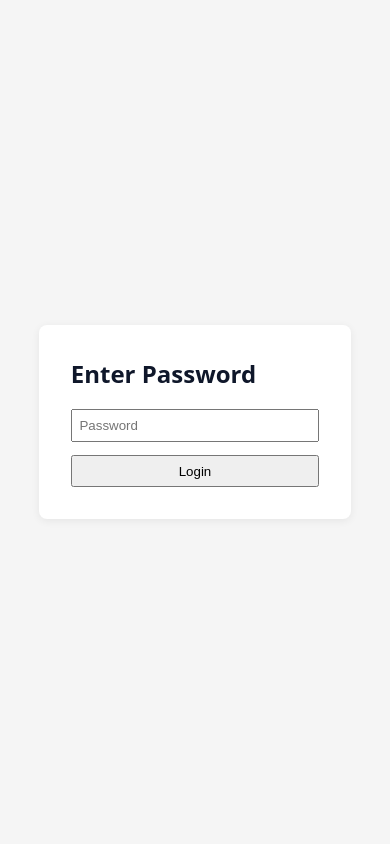
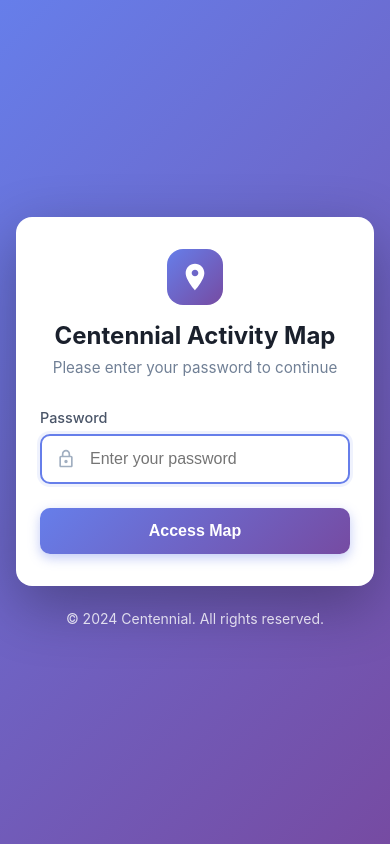
Before and after one commit to CentennialRepository/centennial-activity-map, a website: page public/login.html in a window 390 px wide. Drawn offline with Linux system fonts and the light colour scheme.

Commit message:
Redesign login page: modern, responsive, and beautiful UI

```diff
--- a/public/login.html
+++ b/public/login.html
@@ -4,20 +4,198 @@
     <meta charset="utf-8" />
     <meta name="viewport" content="width=device-width, initial-scale=1" />
     <title>Login - Centennial Activity Map</title>
-    <link rel="stylesheet" href="./styles.css" />
     <style>
-      body { display: flex; align-items: center; justify-content: center; height: 100vh; background: #f5f5f5; }
-      .login-box { background: #fff; padding: 2em; border-radius: 8px; box-shadow: 0 2px 8px #0001; }
-      .login-box h2 { margin-top: 0; }
-      .login-box input[type="password"] { width: 100%; padding: 0.5em; margin-bottom: 1em; }
-      .login-box button { width: 100%; padding: 0.5em; }
+      * {
+        margin: 0;
+        padding: 0;
+        box-sizing: border-box;
+      }
+
+      body {
+        font-family: -apple-system, BlinkMacSystemFont, "Segoe UI", Roboto, "Helvetica Neue", Arial, sans-serif;
+        display: flex;
+        align-items: center;
+        justify-content: center;
+        min-height: 100vh;
+        background: linear-gradient(135deg, #667eea 0%, #764ba2 100%);
+        padding: 1rem;
+      }
+
+      .login-container {
+        width: 100%;
+        max-width: 420px;
+        animation: slideIn 0.4s ease-out;
+      }
+
+      @keyframes slideIn {
+        from {
+          opacity: 0;
+          transform: translateY(-20px);
+        }
+        to {
+          opacity: 1;
+          transform: translateY(0);
+        }
+      }
+
+      .login-box {
+        background: #fff;
+        padding: 2.5rem;
+        border-radius: 16px;
+        box-shadow: 0 20px 60px rgba(0, 0, 0, 0.3);
+      }
+
+      .logo {
+        text-align: center;
+        margin-bottom: 2rem;
+      }
+
+      .logo-icon {
+        width: 64px;
+        height: 64px;
+        background: linear-gradient(135deg, #667eea 0%, #764ba2 100%);
+        border-radius: 16px;
+        display: inline-flex;
+        align-items: center;
+        justify-content: center;
+        margin-bottom: 1rem;
+      }
+
+      .logo-icon svg {
+        width: 32px;
+        height: 32px;
+        fill: white;
+      }
+
+      .login-box h1 {
+        font-size: 1.75rem;
+        font-weight: 700;
+        color: #1a202c;
+        text-align: center;
+        margin-bottom: 0.5rem;
+      }
+
+      .login-box p {
+        color: #718096;
+        text-align: center;
+        margin-bottom: 2rem;
+        font-size: 0.95rem;
+      }
+
+      .form-group {
+        margin-bottom: 1.5rem;
+      }
+
+      .form-group label {
+        display: block;
+        color: #4a5568;
+        font-weight: 500;
+        margin-bottom: 0.5rem;
+        font-size: 0.9rem;
+      }
+
+      .input-wrapper {
+        position: relative;
+      }
+
+      .input-wrapper svg {
+        position: absolute;
+        left: 1rem;
+        top: 50%;
+        transform: translateY(-50%);
+        width: 20px;
+        height: 20px;
+        fill: #a0aec0;
+        pointer-events: none;
+      }
+
+      .login-box input[type="password"] {
+        width: 100%;
+        padding: 0.875rem 1rem 0.875rem 3rem;
+        border: 2px solid #e2e8f0;
+        border-radius: 10px;
+        font-size: 1rem;
+        transition: all 0.2s ease;
+        outline: none;
+      }
+
+      .login-box input[type="password"]:focus {
+        border-color: #667eea;
+        box-shadow: 0 0 0 3px rgba(102, 126, 234, 0.1);
+      }
+
+      .login-box button {
+        width: 100%;
+        padding: 0.875rem;
+        background: linear-gradient(135deg, #667eea 0%, #764ba2 100%);
+        color: white;
+        border: none;
+        border-radius: 10px;
+        font-size: 1rem;
+        font-weight: 600;
+        cursor: pointer;
+        transition: all 0.2s ease;
+        box-shadow: 0 4px 12px rgba(102, 126, 234, 0.4);
+      }
+
+      .login-box button:hover {
+        transform: translateY(-2px);
+        box-shadow: 0 6px 20px rgba(102, 126, 234, 0.5);
+      }
+
+      .login-box button:active {
+        transform: translateY(0);
+      }
+
+      .footer-text {
+        text-align: center;
+        color: rgba(255, 255, 255, 0.8);
+        margin-top: 1.5rem;
+        font-size: 0.875rem;
+      }
+
+      @media (max-width: 480px) {
+        .login-box {
+          padding: 2rem 1.5rem;
+        }
+
+        .login-box h1 {
+          font-size: 1.5rem;
+        }
+
+        .logo-icon {
+          width: 56px;
+          height: 56px;
+        }
+      }
     </style>
   </head>
   <body>
-    <form class="login-box" method="POST" action="/login">
-      <h2>Enter Password</h2>
-      <input type="password" name="password" placeholder="Password" required />
-      <button type="submit">Login</button>
-    </form>
+    <div class="login-container">
+      <form class="login-box" method="POST" action="/login">
+        <div class="logo">
+          <div class="logo-icon">
+            <svg viewBox="0 0 24 24" xmlns="http://www.w3.org/2000/svg">
+              <path d="M12 2C8.13 2 5 5.13 5 9c0 5.25 7 13 7 13s7-7.75 7-13c0-3.87-3.13-7-7-7zm0 9.5c-1.38 0-2.5-1.12-2.5-2.5s1.12-2.5 2.5-2.5 2.5 1.12 2.5 2.5-1.12 2.5-2.5 2.5z"/>
+            </svg>
+          </div>
+          <h1>Centennial Activity Map</h1>
+          <p>Please enter your password to continue</p>
+        </div>
+
+        <div class="form-group">
+          <label for="password">Password</label>
+          <div class="input-wrapper">
+            <svg viewBox="0 0 24 24" xmlns="http://www.w3.org/2000/svg">
+              <path d="M18 8h-1V6c0-2.76-2.24-5-5-5S7 3.24 7 6v2H6c-1.1 0-2 .9-2 2v10c0 1.1.9 2 2 2h12c1.1 0 2-.9 2-2V10c0-1.1-.9-2-2-2zM9 6c0-1.66 1.34-3 3-3s3 1.34 3 3v2H9V6zm9 14H6V10h12v10zm-6-3c1.1 0 2-.9 2-2s-.9-2-2-2-2 .9-2 2 .9 2 2 2z"/>
+            </svg>
+            <input type="password" id="password" name="password" placeholder="Enter your password" required autofocus />
+          </div>
+        </div>
+
+        <button type="submit">Access Map</button>
+      </form>
+      <p class="footer-text">© 2024 Centennial. All rights reserved.</p>
+    </div>
   </body>
 </html>
```
